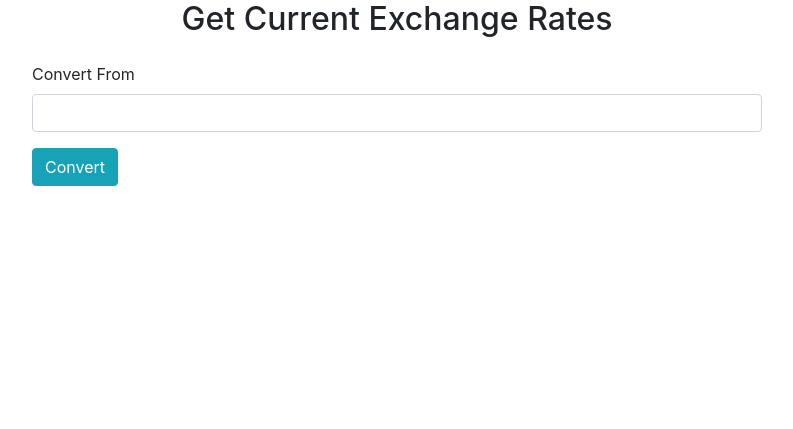
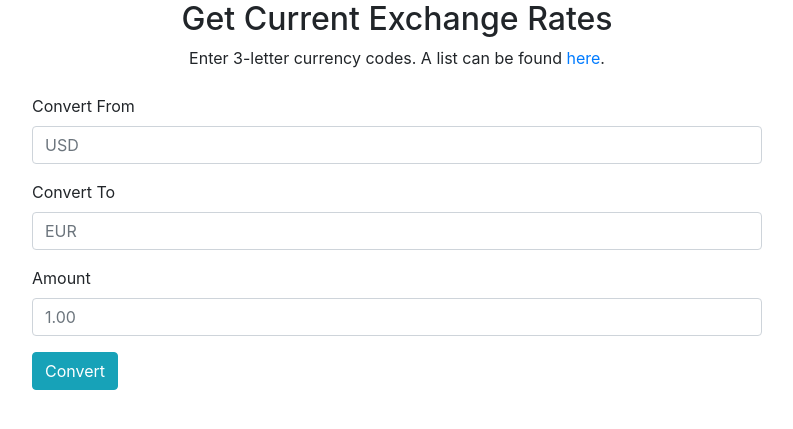
Before and after one commit to HeyImMatt/springboard-currency-conversion, a Flask app: page / in a window 1280 px wide. Shown: the top 429 px of the page, without its empty margins (243-1036 px from the left). Run offline with Flask 2, Linux system fonts and the light colour scheme; some libraries are stand-ins or nearby versions.

Commit message:
Complete the exchange form and add help text with link to currency codes

```diff
--- a/templates/base.html
+++ b/templates/base.html
@@ -13,7 +13,8 @@
   <div class="container">
     <div class="row">
       <div class="col-8 mx-auto">
-        <h2 class="mb-4 text-center">Get Current Exchange Rates</h2>
+        <h2 class="text-center">Get Current Exchange Rates</h2>
+        <p class="text-center mb-4">Enter 3-letter currency codes. A list can be found <a href="https://en.wikipedia.org/wiki/ISO_4217#Active_codes" target="_blank">here</a>.</p>
         {% block content %}{% endblock %}
       </div>
     </div>
--- a/templates/index.html
+++ b/templates/index.html
@@ -4,7 +4,15 @@
 <form id="currency-form" action="/" method="POST">
   <div class="form-group">
     <label for="convert-from">Convert From</label>
-    <input type="text" class="form-control" name="from" id="convert-from">
+    <input type="text" class="form-control" name="from" id="convert-from" placeholder="USD" maxlength="3" required>
+  </div>
+  <div class="form-group">
+    <label for="convert-to">Convert To</label>
+    <input type="text" class="form-control" name="to" id="convert-to" placeholder="EUR" maxlength="3" required>
+  </div>
+  <div class="form-group">
+    <label for="amount">Amount</label>
+    <input type="text" class="form-control" name="amount" id="amount" placeholder="1.00" required>
   </div>
   <button type="submit" class="btn btn-info">Convert</button>
 </form>
```
